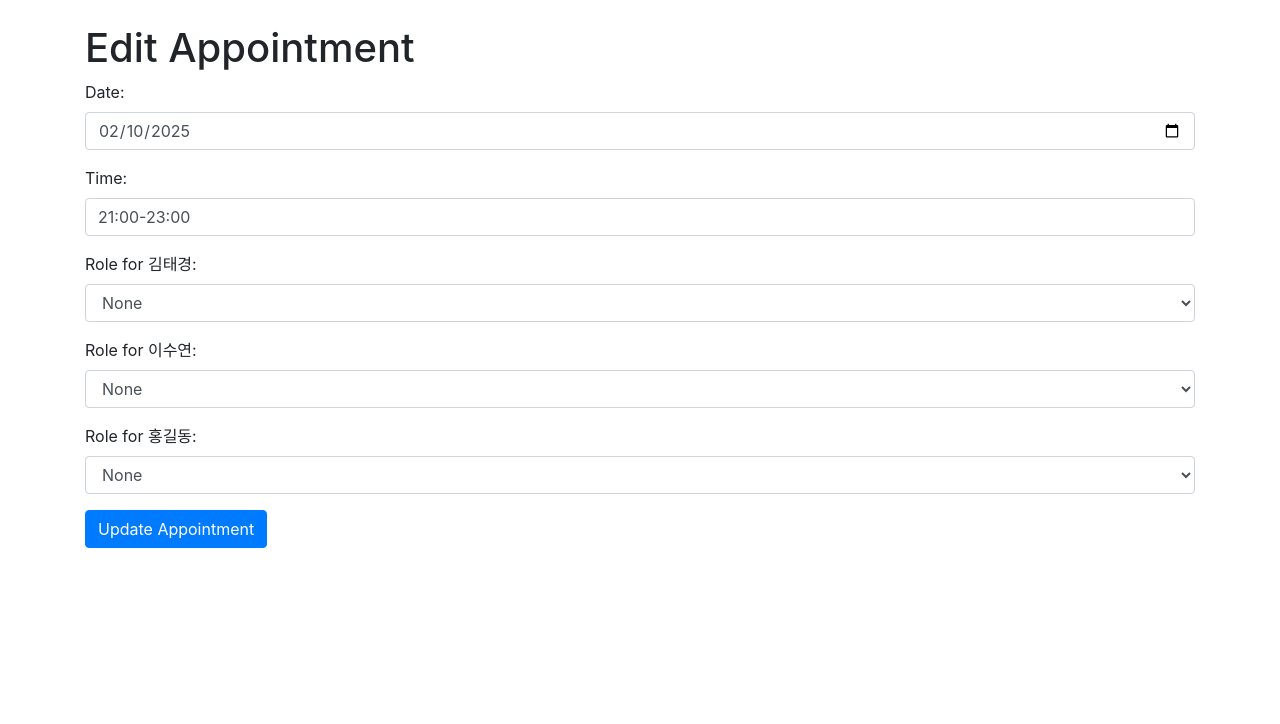
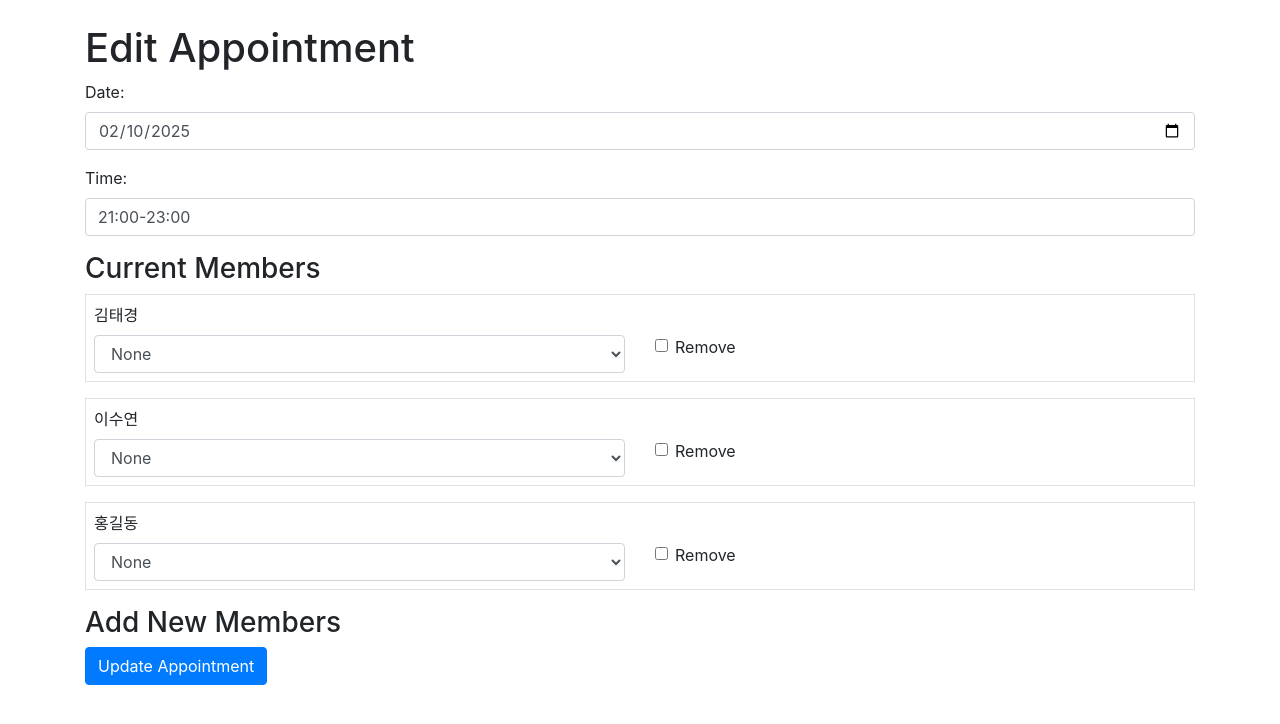
Before and after one commit to tkkim-robot/simple-tennis-squad-app, a Flask app: page /appointment/edit/1 in a window 1280 px wide. Shown: the part 56-780 px from the top of the page. Run offline with Flask 2, Linux system fonts and the light colour scheme; data comes from the database, SQL or seed files in the repository; some libraries are stand-ins or nearby versions.

Commit message:
add feat: add and remove members from appointment edit

```diff
--- a/app.py
+++ b/app.py
@@ -225,6 +225,7 @@ def appointment_new():
 def appointment_edit(appointment_id):
     conn = get_db_connection()
     cursor = conn.cursor()
+    # Get the appointment record
     appointment = cursor.execute(
         "SELECT * FROM appointments WHERE id = ?",
         (appointment_id,)
@@ -233,42 +234,70 @@ def appointment_edit(appointment_id):
         flash("Appointment not found.", "danger")
         conn.close()
         return redirect(url_for('appointments'))
-    members = cursor.execute(
-        """
+
+    # Retrieve current members for this appointment
+    current_members = cursor.execute("""
         SELECT am.id AS am_id, am.squad_id, s.name, am.role
         FROM appointment_members am
         JOIN squad s ON am.squad_id = s.id
         WHERE am.appointment_id = ?
-        """,
-        (appointment_id,)
-    ).fetchall()
+    """, (appointment_id,)).fetchall()
+
+    # Retrieve squad members not yet enrolled in this appointment
+    if current_members:
+        current_ids = [str(m['squad_id']) for m in current_members]
+        query = "SELECT * FROM squad WHERE id NOT IN ({})".format(",".join(current_ids))
+    else:
+        query = "SELECT * FROM squad"
+    new_candidates = cursor.execute(query).fetchall()
+
     if request.method == 'POST':
+        # Update appointment details
         appointment_date = request.form['appointment_date']
         appointment_time = request.form['appointment_time']
         cursor.execute(
             "UPDATE appointments SET appointment_date = ?, appointment_time = ? WHERE id = ?",
             (appointment_date, appointment_time, appointment_id)
         )
-        # Collect all member IDs whose role has changed
-        changed_members = set()
-        for m in members:
-            member_id = m['squad_id']
-            new_role = request.form.get(f'role_{member_id}', 'none')
-            if new_role != m['role']:
+
+        affected_members = set()
+        # Process current members: update role or remove if requested.
+        for m in current_members:
+            squad_id = m['squad_id']
+            remove_field = request.form.get("remove_{}".format(squad_id))
+            new_role = request.form.get("role_{}".format(squad_id), 'none')
+            if remove_field == "on":
+                cursor.execute("DELETE FROM appointment_members WHERE id = ?", (m['am_id'],))
+                affected_members.add(squad_id)
+            else:
+                if new_role != m['role']:
+                    cursor.execute("UPDATE appointment_members SET role = ? WHERE id = ?", (new_role, m['am_id']))
+                    affected_members.add(squad_id)
+
+        # Process new members: add any candidate that is selected.
+        for candidate in new_candidates:
+            squad_id = candidate['id']
+            if request.form.get("add_{}".format(squad_id)) == "on":
+                new_role = request.form.get("role_new_{}".format(squad_id), 'none')
                 cursor.execute(
-                    "UPDATE appointment_members SET role = ? WHERE id = ?",
-                    (new_role, m['am_id'])
+                    "INSERT INTO appointment_members (appointment_id, squad_id, role) VALUES (?, ?, ?)",
+                    (appointment_id, squad_id, new_role)
                 )
-                changed_members.add(member_id)
+                affected_members.add(squad_id)
+
         conn.commit()
         conn.close()
-        # After closing the main connection, update counts for each changed member
-        for member_id in changed_members:
+        # Recalculate counts for each affected member
+        for member_id in affected_members:
             recalc_counts(member_id)
-        flash('Appointment updated.', 'success')
+        flash("Appointment updated.", "success")
         return redirect(url_for('appointments'))
+
     conn.close()
-    return render_template('appointment_edit.html', appointment=appointment, members=members)
+    return render_template("appointment_edit.html",
+                           appointment=appointment,
+                           current_members=current_members,
+                           new_candidates=new_candidates)
 
 if __name__ == '__main__':
     app.run(debug=True)
--- a/templates/appointment_edit.html
+++ b/templates/appointment_edit.html
@@ -10,6 +10,7 @@
   <div class="container mt-4">
     <h1>Edit Appointment</h1>
     <form method="POST">
+      <!-- Appointment Details -->
       <div class="form-group">
         <label for="appointment_date">Date:</label>
         <input type="date" name="appointment_date" id="appointment_date" class="form-control" value="{{ appointment.appointment_date }}" required>
@@ -18,18 +19,47 @@
         <label for="appointment_time">Time:</label>
         <input type="text" name="appointment_time" id="appointment_time" class="form-control" value="{{ appointment.appointment_time or '21:00-23:00' }}" required>
       </div>
-      <!-- Section to edit roles for each enrolled member -->
-      {% for m in members %}
-      <div class="form-group">
-        <label for="role_{{ m.squad_id }}">Role for {{ m.name }}:</label>
-        <select class="form-control" name="role_{{ m.squad_id }}" id="role_{{ m.squad_id }}">
-          <option value="none" {% if m.role == 'none' %}selected{% endif %}>None</option>
-          <option value="ball" {% if m.role == 'ball' %}selected{% endif %}>Ball Carrying</option>
-          <option value="court" {% if m.role == 'court' %}selected{% endif %}>Court Reservation</option>
+
+      <!-- Current Members Section -->
+      <h3>Current Members</h3>
+      {% for m in current_members %}
+      <div class="form-group border p-2">
+        <label>{{ m.name }}</label>
+        <div class="row">
+          <div class="col-md-6">
+            <select class="form-control" name="role_{{ m.squad_id }}">
+              <option value="none" {% if m.role == 'none' %}selected{% endif %}>None</option>
+              <option value="ball" {% if m.role == 'ball' %}selected{% endif %}>Ball Carrying</option>
+              <option value="court" {% if m.role == 'court' %}selected{% endif %}>Court Reservation</option>
+            </select>
+          </div>
+          <div class="col-md-6">
+            <div class="form-check">
+              <input type="checkbox" class="form-check-input" name="remove_{{ m.squad_id }}" id="remove_{{ m.squad_id }}">
+              <label class="form-check-label" for="remove_{{ m.squad_id }}">Remove</label>
+            </div>
+          </div>
+        </div>
+      </div>
+      {% endfor %}
+
+      <!-- New Members Section -->
+      <h3>Add New Members</h3>
+      {% for candidate in new_candidates %}
+      <div class="form-group border p-2">
+        <div class="form-check">
+          <input type="checkbox" class="form-check-input" name="add_{{ candidate.id }}" id="add_{{ candidate.id }}">
+          <label class="form-check-label" for="add_{{ candidate.id }}">{{ candidate.name }}</label>
+        </div>
+        <select class="form-control mt-1" name="role_new_{{ candidate.id }}">
+          <option value="none" selected>None</option>
+          <option value="ball">Ball Carrying</option>
+          <option value="court">Court Reservation</option>
         </select>
       </div>
       {% endfor %}
-      <!-- Only one update button -->
+
+      <!-- Submit Button -->
       <button type="submit" class="btn btn-primary">Update Appointment</button>
     </form>
   </div>
```
